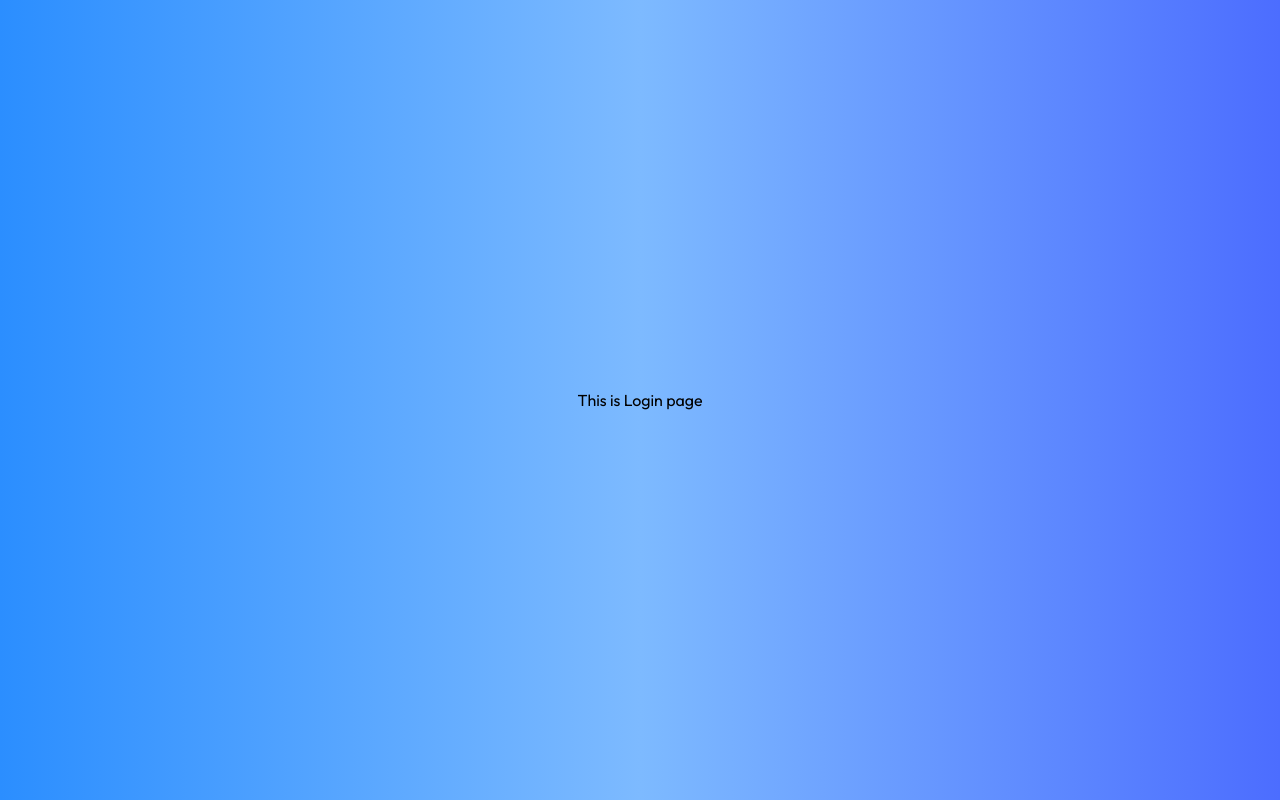
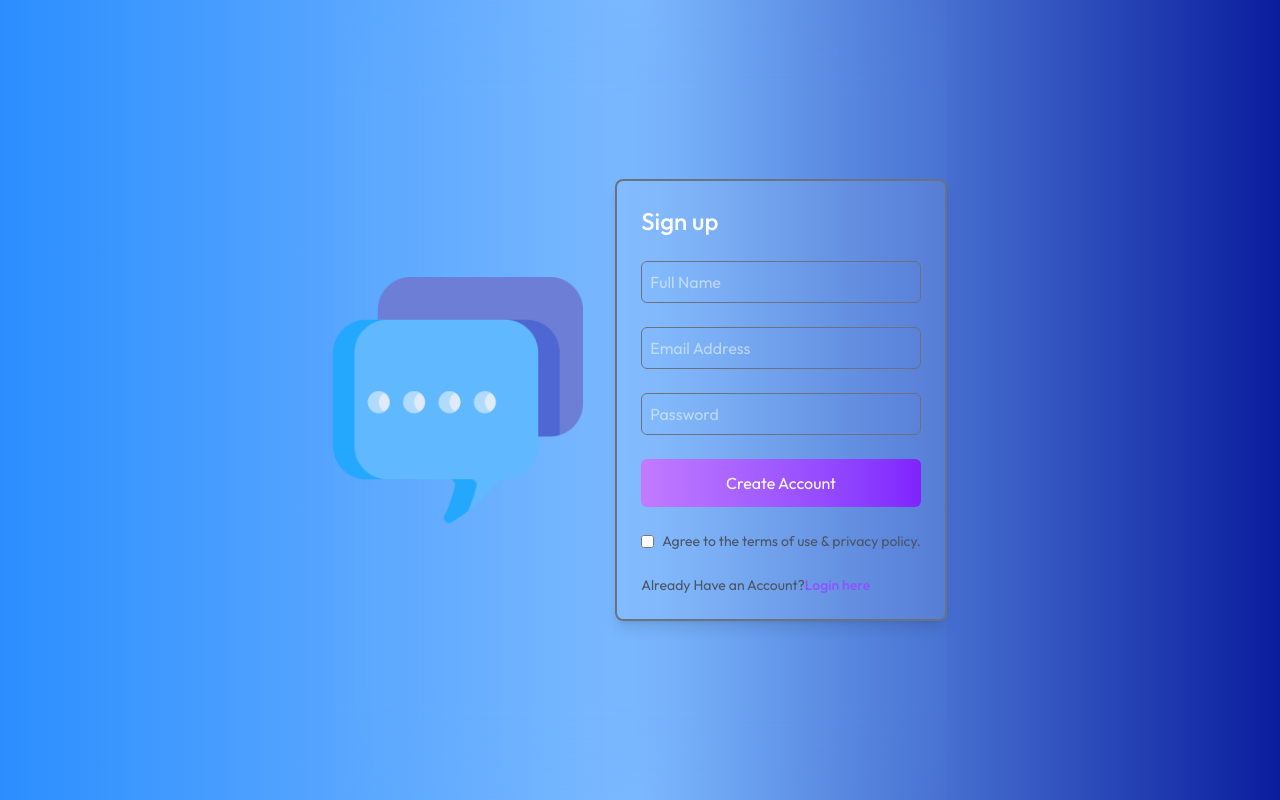
Before and after one commit to Subhammodak69/Hello-chat, a React (Vite) app in the folder client/: page /login in a window 1280 px wide. Built offline with nearby package versions, Linux system fonts and the light colour scheme.

Commit message:
"add profile page"

```diff
--- a/client/index.html
+++ b/client/index.html
@@ -2,9 +2,9 @@
 <html lang="en">
   <head>
     <meta charset="UTF-8" />
-    <link rel="icon" type="image/svg+xml" href="/favicon.png" />
+    <link rel="icon" type="image/svg+xml" href="src/assets/favicon.png" />
     <meta name="viewport" content="width=device-width, initial-scale=1.0" />
-    <title>Hello-Chat</title>
+    <title>Hello Chats</title>
   </head>
   <body>
     <div id="root"></div>
--- a/client/src/App.jsx
+++ b/client/src/App.jsx
@@ -16,7 +16,7 @@ const App = () =>{
   )
 }
 const gradientStyle = {
-  background: 'linear-gradient(90deg, #2b8effff, #7dbaffff, #4c6dffff)',
+  background: 'linear-gradient(90deg, rgb(43, 142, 255), rgb(125, 186, 255), rgb(10 29 157))',
   height: '100vh',
   display: 'flex',
   justifyContent: 'center',
--- a/client/src/assets/assets.js
+++ b/client/src/assets/assets.js
@@ -1,4 +1,3 @@
-// assets.js
 
 const avatarIcons = [
   'https://randomuser.me/api/portraits/men/1.jpg',
@@ -70,7 +69,17 @@ const chatMessagesDummyData = {
   // Add more chat histories keyed by userId
 };
 
+
+
+const imagesDummyData = [
+  { url: "https://images.unsplash.com/photo-1506748686214-e9df14d4d9d0?auto=format&fit=crop&w=400&q=80" },
+  { url: "https://images.unsplash.com/photo-1519125323398-675f0ddb6308?auto=format&fit=crop&w=400&q=80" },
+  { url: "https://images.unsplash.com/photo-1529626455594-4ff0802cfb7e?auto=format&fit=crop&w=400&q=80" },
+  { url: "https://images.unsplash.com/photo-1502764613149-7f1d229e230f?auto=format&fit=crop&w=400&q=80" }
+];
+
 const assets = {
+  imagesDummyData,
   avatarIcons,
   userDummyData,
   chatMessagesDummyData,
--- a/client/src/components/RightSidebar.jsx
+++ b/client/src/components/RightSidebar.jsx
@@ -1,19 +1,33 @@
 import React from 'react'
 import avatar_icon from '../assets/avatar.avif';
+import assets from '../assets/assets'
 
 
 const RightSidebar =({selectedUser}) => {
   return selectedUser && (
     <div className={`bg-[#00ffe0]/10 text-white w-full relative overflow-y-scroll ${selectedUser ? "max-md:hidden":""}`}>
-      <div className='pt-16 flex flex-col items-center gap-2 text-xs font-light mx-auto'>
+      <div className='pt-10 flex flex-col items-center gap-2 text-xs font-light mx-auto'>
         <img src={selectedUser.avatar || avatar_icon} alt='' className='w-20 aspect-[1/1] rounded-full'/>
-        <h1 className='px-10 text-xl font-medium mx-autoflex items-center gap-2'>
+        <h1 className='px-10 text-xl font-medium mx-auto flex items-center gap-2'>
           <p className='w-2 h-2 rounded-full bg-green-500'></p>
           {selectedUser.name}
         </h1>
         <p className='px-10 mx-auto'>{selectedUser.bio}</p>
       </div>
-
+      <hr className='border-[#ffffff70] my-4'/>
+      <div className='px-5 text-xs'>
+        <p>Media</p>
+        <div className='mt-2 max-h-[320px] overflow-y-scroll grid grid-cols-2 gap-4 opacity-80'>
+          {assets.imagesDummyData.map(({ url }, index) => (
+            <div key={index} onClick={() => window.open(url)} className='cursor-pointer rounded'>
+              <img src={url} alt='' className='h-full rounded-md'/>
+            </div>
+          ))}
+        </div>
+      </div>
+      <button className='absolute bottom-5 left-1/2 transform -translate-x-1/2 bg-gradient-to-r from-purple-400 to-violet-600 text-white border-none text-sm font-light py-2 px-20 rounded-full cursor-pointer'>
+        Logout
+      </button>
     </div>
   )
 }
--- a/client/src/components/Sidebar.jsx
+++ b/client/src/components/Sidebar.jsx
@@ -13,13 +13,14 @@ const Sidebar = ({ selectedUser, setSelectedUser }) => {
         <div className='flex justify-between items-start'>
           <div className='flex items-center'>
             <img src={logoImg} alt="logo" className="rounded-full ml-[5px] mt-[5px] max-w-10" />
-            Hello Chats
+            <h1 className='m-auto text-lg text-black font-bold'>Hello Chats</h1>
+
           </div>
           <div className="relative group mr-[10px]">
             <svg xmlns="http://www.w3.org/2000/svg" fill="none" viewBox="0 0 24 24" strokeWidth={1.5} stroke="currentColor" className="w-6 h-6">
               <path strokeLinecap="round" strokeLinejoin="round" d="M6.75 12a.75.75 0 1 1-1.5 0 .75.75 0 0 1 1.5 0ZM12.75 12a.75.75 0 1 1-1.5 0 .75.75 0 0 1 1.5 0ZM18.75 12a.75.75 0 1 1-1.5 0 .75.75 0 0 1 1.5 0Z" />
             </svg>
-            <div className="absolute top-full right-0 z-20 w-32 p-5 rounded-md bg-[rgb(110,195,255)] border border-grey-600 text-grey-100 cursor-pointer hidden group-hover:block">
+            <div className="absolute top-full right-0 z-20 w-32 p-5 rounded-md bg-[ #3579ff3b] border border-grey-600 text-grey-100 cursor-pointer hidden group-hover:block">
               <p onClick={() => navigate('/profile')} className="cursor-pointer text-sm">Edit Profile</p>
               <hr className="my-2 border-t border-grey-500" />
               <p className="cursor-pointer text-sm">Logout</p>
--- a/client/src/pages/LoginPage.jsx
+++ b/client/src/pages/LoginPage.jsx
@@ -1,9 +1,71 @@
-import React from 'react'
+import React, { useState } from 'react'
+import logoImg from '../assets/message.png';
+import arrow_icon from '../assets/left-arrow.png';
+
 
 const LoginPage = () => {
+  const [currState, setCurrState] = useState("Sign up")
+  const [fullName, setFullName] = useState("")
+  const [email, setEmail] = useState("")
+  const [password, setPassword] = useState("")
+  const [bio, setBio] = useState("")
+  const [isDataSubmitted, setIsDataSubmitted] = useState(false);
+
+  const onSubmitHandler = (event)=>{
+    event.preventDefault();
+
+    if(currState === 'Sign up' && !isDataSubmitted){
+      setIsDataSubmitted(true)
+      return
+    }
+  }
   return (
-    <div>
-        <h1>This is Login page</h1>
+    <div className='min-h-screen bg-cover bg-center flex items-center justify-center gap-8 sm:justify-evenly max-sm:flex-col backdrop-blur-2xl'>
+      {/* ----------left side---------- */}
+      <img src={logoImg} alt='' className='w-[min(30vw,250px)]'/>
+
+      {/* ----------right side---------- */}
+      <form onSubmit={onSubmitHandler} className='border-2 bg-white/8 text-white border-gray-500 p-6 flex flex-col gap-6 rounded-lg shadow-lg'>
+        <h2 className='font-medium text-2xl flex justify-between items-center'>
+          {currState}
+          {isDataSubmitted && <img onClick={()=>setIsDataSubmitted(false)} src={arrow_icon} alt='' className='w-5 cursor-pointer'/>}
+
+        </h2>
+        {currState === "Sign up"  && !isDataSubmitted &&(
+          <input onChange={(e) => setFullName(e.target.value)} value={fullName}
+           type='text' placeholder='Full Name' className='p-2 border border-gray-500 rounded-md focus:outline-none focus:ring-2 focus:ring-indigo-500'  required/>
+         )}
+
+        {!isDataSubmitted &&(
+          <>
+          <input onChange={(e) => setEmail(e.target.value)} value={email}
+           type='email' placeholder='Email Address' className='p-2 border border-gray-500 rounded-md focus:outline-none focus:ring-2 focus:ring-indigo-500' required/>
+          <input onChange={(e) => setPassword(e.target.value)} value={password}
+           type='password' placeholder='Password' className='p-2 border border-gray-500 rounded-md focus:outline-none focus:ring-2 focus:ring-indigo-500' required/>
+          </>
+        )}
+        {currState === "Sign up" && isDataSubmitted &&(
+          <textarea onChange={(e) => setBio(e.target.value)} value={bio}
+           rows={4} className='p-2 border border-gray-500 rounded-md focus:outline-none focus:ring-2 focus:ring-indigo-500' placeholder='Provide a short bio.....'></textarea>
+          )
+        }
+        <button type='submit' className='py-3 bg-gradient-to-r from-purple-400 to-violet-600 text-white rounded-md cursor-pointer'>
+          {currState === "Sign up" ? "Create Account" : "Login Now"}
+        </button>
+        <div className='flex items-center gap-2 text-sm text-gray-600'>
+          <input type='checkbox' />
+          <p>
+            Agree to the terms of use & privacy policy.
+          </p>
+        </div>
+        <div className='flex flex-col gap-2'>
+          {currState === "Sign up" ? (
+              <p className='text-sm text-gray-600'>Already Have an Account?<span onClick={()=>{setCurrState("Login"); setIsDataSubmitted(false)}} className='font-medium text-violet-500 cursor-pointer'>Login here</span></p>
+          ):(
+            <p className='text-sm text-gray-600'> Create an Account<span onClick={()=>{setCurrState("Sign up"); setIsDataSubmitted(false)}} className='font-medium text-violet-500 cursor-pointer'>Click Here</span></p>
+          )}
+        </div>
+      </form>
     </div>
   )
 }
```
Also changed, not shown: client/src/pages/ProfilePage.jsx (+34 -6 lines), client/src/assets/favicon.png, client/src/assets/logo.png (deleted).
